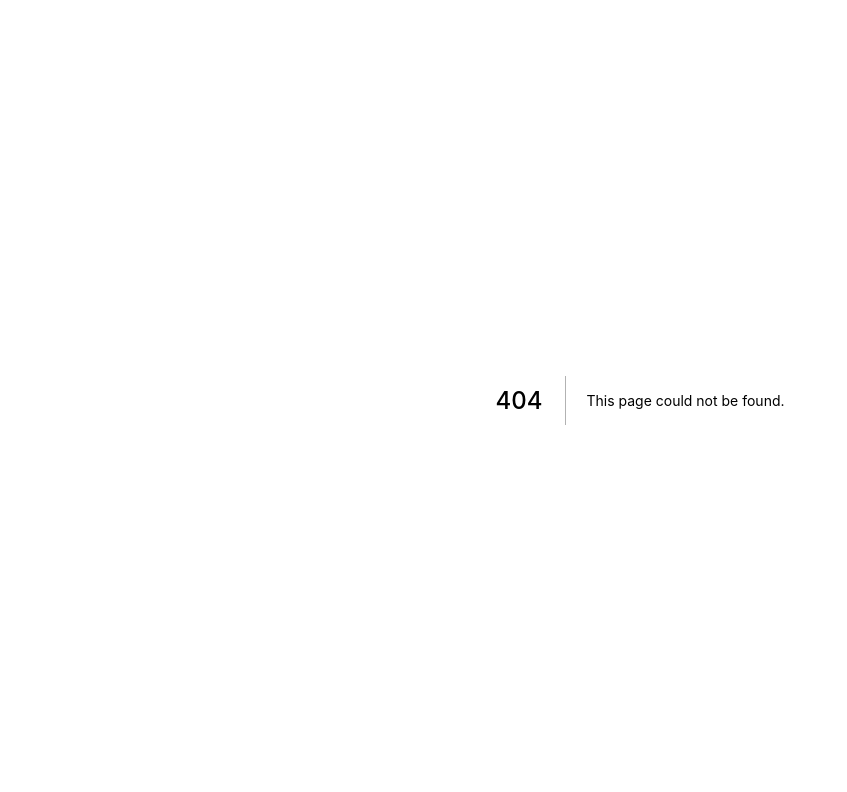
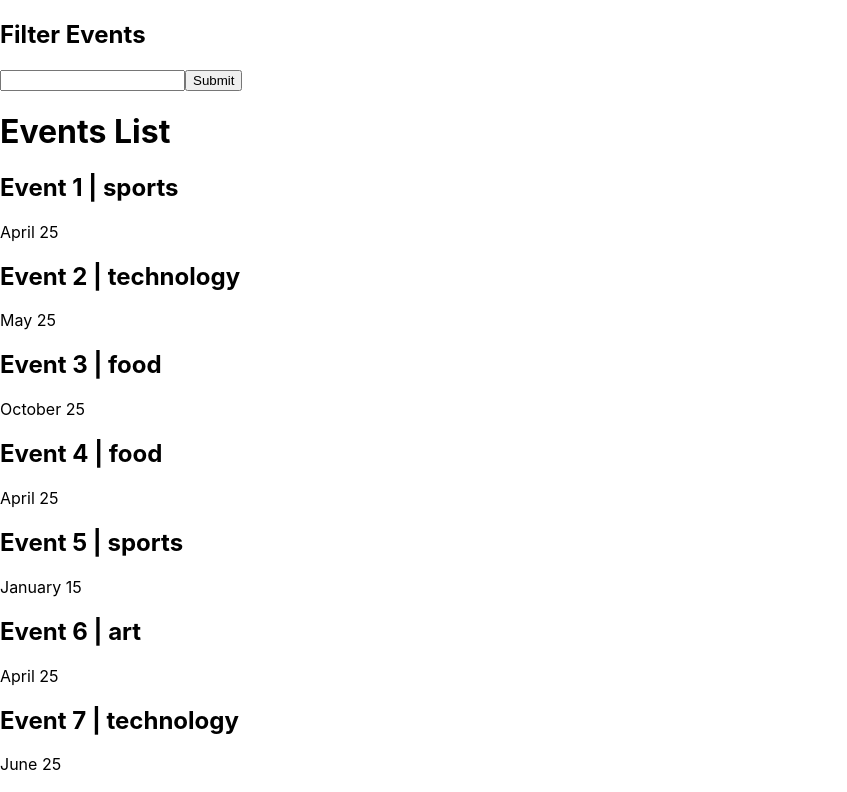
Before and after one commit to harshmathurx/next-pre-rendering, a Next.js app: page /events in a window 1280 px wide. Before the commit this address had no page. Shown: the top 792 px of the page, without its empty margins (0-847 px from the left). Built offline with nearby package versions, Linux system fonts and the light colour scheme; data requests are answered from the project's data file.

Commit message:
Pre rendering + client side data fetching

```diff
--- a/package.json
+++ b/package.json
@@ -12,7 +12,8 @@
     "json-server": "^0.17.0",
     "next": "12.3.0",
     "react": "18.2.0",
-    "react-dom": "18.2.0"
+    "react-dom": "18.2.0",
+    "swr": "^1.3.0"
   },
   "devDependencies": {
     "eslint": "8.23.1",
--- /dev/null
+++ b/pages/events.js
@@ -0,0 +1,46 @@
+import { useRouter } from "next/router";
+import { useState } from "react";
+
+export async function getServerSideProps(context) {
+    const { query } = context;
+    const {category} = query;
+    const queryString = category ? `category=${category}` : '';
+    const res = await fetch(`http://localhost:4000/events?${queryString}`);
+    const data = await res.json();
+    return {
+        props: {
+            events: data,
+        }
+    };
+}
+
+
+const EventsList = ({events}) => {
+    const [data,setData] = useState(events);
+    const [search,setSearch] = useState('');
+    const router = useRouter();
+
+    const fetchSportsEvents = async () => {
+        const res = await fetch(`http://localhost:4000/events?category=${search}`);
+        const data = await res.json();
+        setData(data);
+        router.push(`/events?category=${search}`,undefined,{shallow:true});
+    }
+
+  return (
+    <div>
+        <h2>Filter Events</h2>
+        <input type="text" onSubmit={fetchSportsEvents} value={search} onChange={(e) => setSearch(e.target.value)}/>
+        <button onClick={fetchSportsEvents}>Submit</button>
+        <h1>Events List</h1>
+        {data?.map(event => (
+            <div key={event.id}>
+                <h2>{event.title} | {event.category}</h2>
+                <p>{event.date}</p>
+            </div>
+        ))}
+    </div>
+  )
+}
+
+export default EventsList
```
Also changed, not shown: pages/dashboard-swr.js (added, +29 -0 lines), 2 other files (tests, documents, lock files or other folders).
